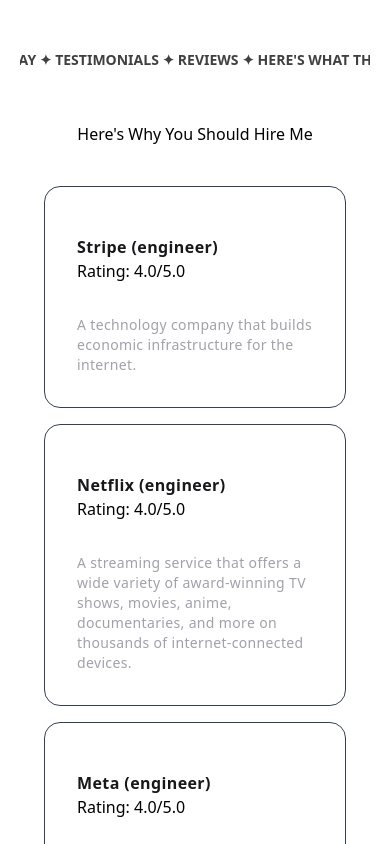
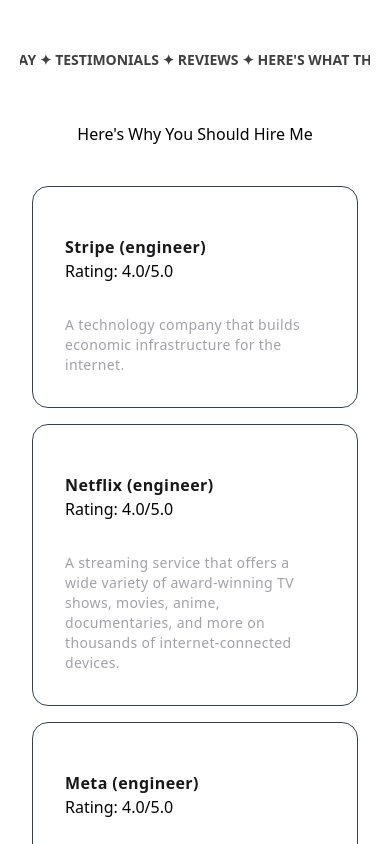
Before and after one commit to ArjunCodess/portfolio3.0, a Next.js app: page / in a window 390 px wide. Shown: the part 1380-2224 px from the top of the page. Built offline with nearby package versions, Linux system fonts and the light colour scheme.

Commit message:
fixed testimonial styling

```diff
--- a/components/Testimonials.jsx
+++ b/components/Testimonials.jsx
@@ -38,7 +38,7 @@ const projects = [
 export default function Testimonials() {
     return (
         <section>
-            <div className="mx-auto max-w-screen-xl px-4 sm:px-6 lg:px-8">
+            <div className="mx-auto max-w-screen-xl px-1 sm:px-6 lg:px-8">
                 <p className="mb-8 lg:mb-12 font-light text-center light:text-slate-800 dark:text-gray-400 sm:text-xl">Here&apos;s Why You Should Hire Me</p>
                 <div className="max-w-5xl mx-auto">
                     <HoverEffect items={projects} className="" />
```
